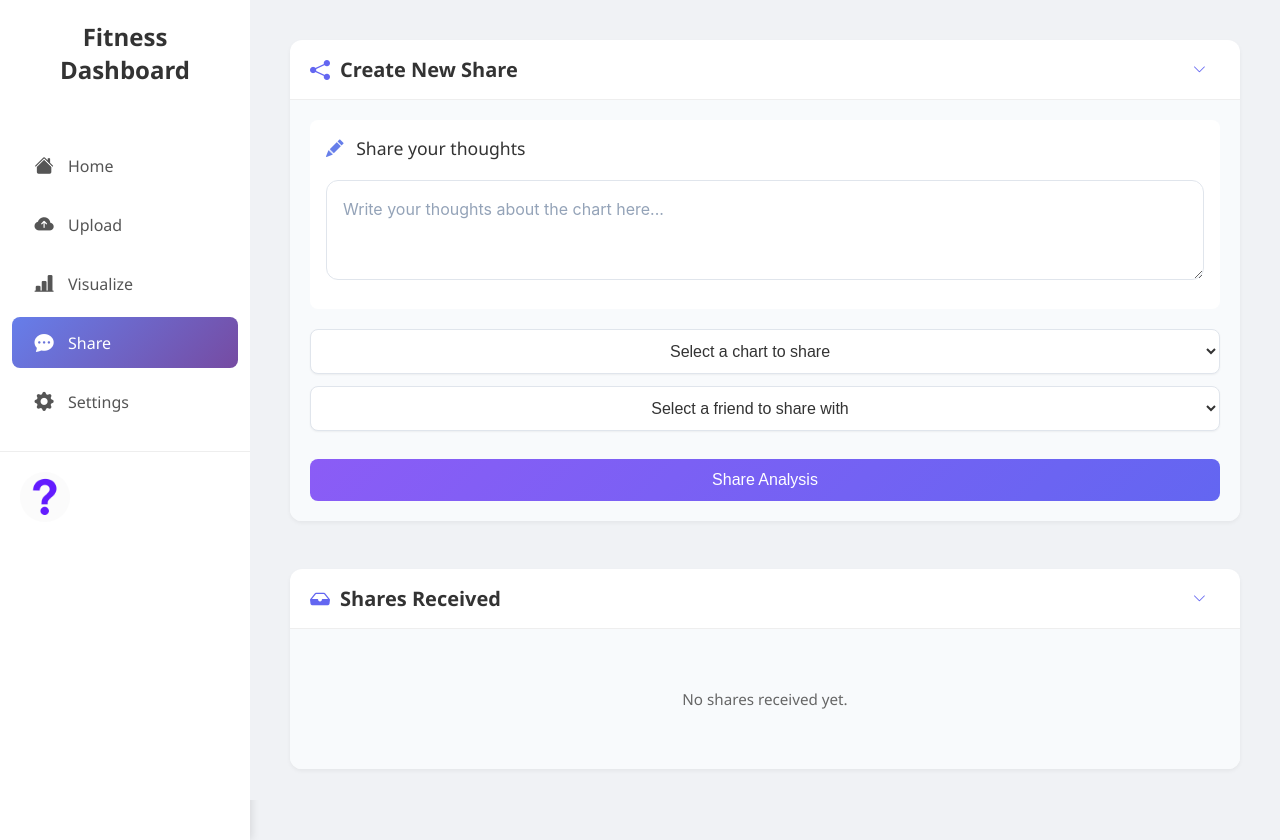
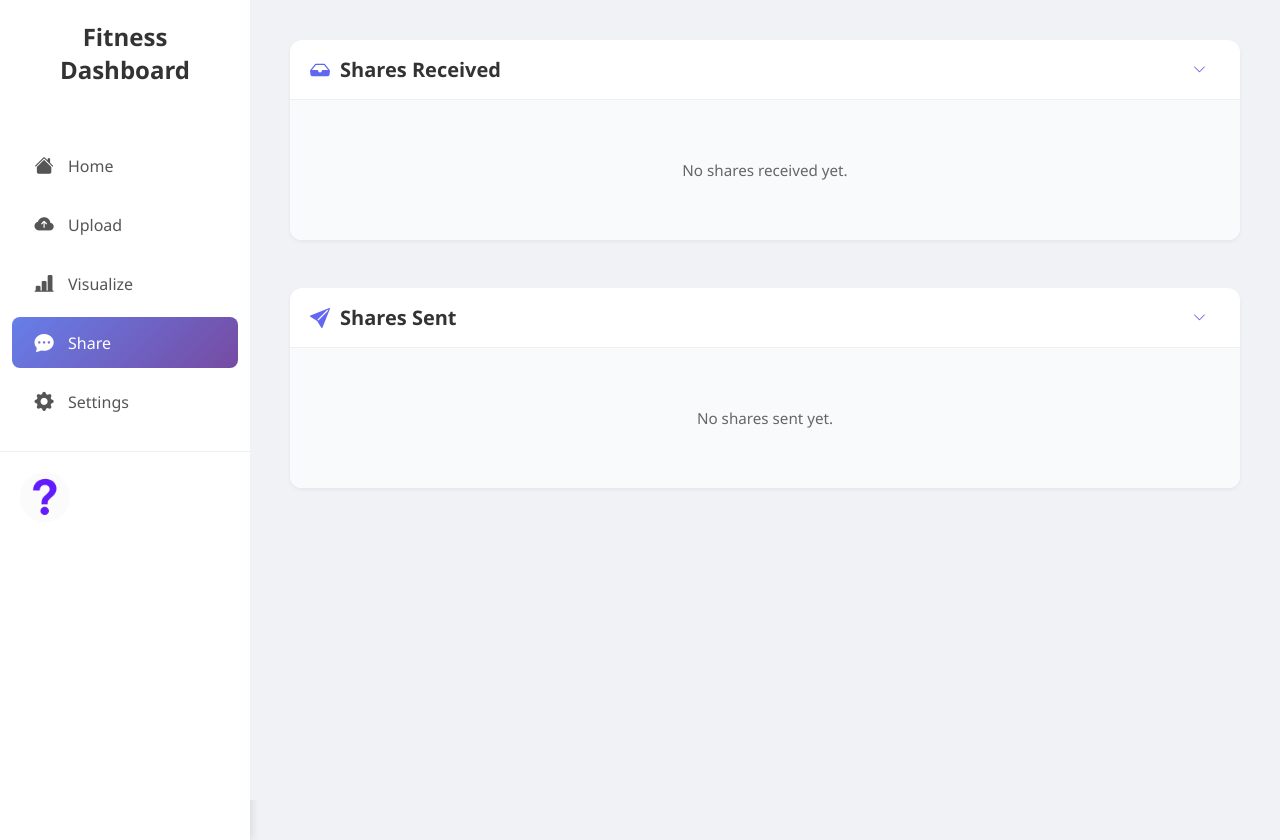
Before and after one commit to CallMeHeiSir/CITS5505_Group_project, a Flask app: page /share in a window 1280 px wide. Run offline with Flask 3, Linux system fonts and the light colour scheme; some libraries are stand-ins or nearby versions.

Commit message:
delete chart-share in share page

```diff
--- a/backend/static/js/share.js
+++ b/backend/static/js/share.js
@@ -1,15 +1,6 @@
 // Initialize sharing functionality when the DOM is loaded
 document.addEventListener('DOMContentLoaded', function() {
-  // Get sharing form elements
-  const shareButton = document.getElementById('share-analysis');
-  const textarea = document.getElementById('share-text');
-  const chartSelect = document.getElementById('chart-select');
-  const friendSelect = document.getElementById('friend-select');
-
-  // Load friends list
-  loadFriendsList();
-
-  // Initialize toggle buttons
+  // Initialize toggle buttons for "Shares Received" and "Shares Sent"
   const toggleButtons = document.querySelectorAll('.toggle-btn');
   toggleButtons.forEach(button => {
     button.addEventListener('click', function() {
@@ -19,233 +10,17 @@ document.addEventListener('DOMContentLoaded', function() {
     });
   });
 
-  // Load existing shares from localStorage
-  updateSentShares();
-
-  // Handle share button click
-  shareButton.addEventListener('click', handleShare);
-
+  // Load shares
   loadReceivedShares();
   loadSentShares();
 });
 
-// Load friends list from backend
-function loadFriendsList() {
-  fetch('/api/friend/friends')
-    .then(response => response.json())
-    .then(data => {
-      if (data.friends) {
-        const friendSelect = document.getElementById('friend-select');
-        // Clear existing options except the placeholder
-        while (friendSelect.options.length > 1) {
-          friendSelect.remove(1);
-        }
-        // Add friend options
-        data.friends.forEach(friend => {
-          const option = document.createElement('option');
-          option.value = friend.id;
-          option.textContent = friend.username;
-          friendSelect.appendChild(option);
-        });
-      }
-    })
-    .catch(error => {
-      console.error('Error loading friends list:', error);
-      alert('Failed to load friends list. Please try again later.');
-    });
-}
-
-function handleShare() {
-  const textarea = document.getElementById('share-text');
-  const chartSelect = document.getElementById('chart-select');
-  const friendSelect = document.getElementById('friend-select');
-  const shareButton = document.getElementById('share-analysis');
-
-  const content = textarea.value.trim();
-  const selectedChart = chartSelect.value;
-  const selectedFriendId = friendSelect.value;
-  const selectedFriendName = friendSelect.options[friendSelect.selectedIndex].text;
-
-  // Validate inputs
-  if (!content) {
-    alert('Please write your thoughts about the chart.');
-    textarea.focus();
-    return;
-  }
-
-  if (!selectedChart) {
-    alert('Please select a chart to share.');
-    chartSelect.focus();
-    return;
-  }
-
-  if (!selectedFriendId) {
-    alert('Please select a friend to share with.');
-    friendSelect.focus();
-    return;
-  }
-
-  // Add sharing animation
-  shareButton.style.opacity = '0.7';
-  shareButton.textContent = 'Sharing...';
-  shareButton.disabled = true;
-
-  // Send share request to backend
-  fetch('/api/share/activity', {
-    method: 'POST',
-    headers: {
-      'Content-Type': 'application/json',
-    },
-    body: JSON.stringify({
-      activity_id: selectedChart,
-      share_to_user_id: selectedFriendId,
-      message: content,
-      visualization_type: selectedChart
-    })
-  })
-  .then(response => response.json())
-  .then(data => {
-    if (data.status === 'success') {
-      // Create new share record for UI
-      const shareRecord = {
-        id: Date.now(),
-        content: content,
-        chartName: chartSelect.options[chartSelect.selectedIndex].text,
-        friendName: selectedFriendName,
-        timestamp: new Date().toISOString()
-      };
-
-      // Add to localStorage
-      const sentShares = JSON.parse(localStorage.getItem('sentShares') || '[]');
-      sentShares.unshift(shareRecord);
-      localStorage.setItem('sentShares', JSON.stringify(sentShares));
-
-      // Update UI
-      updateSentShares();
-
-      // Reset form
-      textarea.value = '';
-      chartSelect.value = '';
-      friendSelect.value = '';
-
-      // Show success message
-      alert('Successfully shared!');
-    } else {
-      alert(data.message || 'Failed to share. Please try again.');
-    }
-  })
-  .catch(error => {
-    console.error('Error sharing:', error);
-    alert('Failed to share. Please try again later.');
-  })
-  .finally(() => {
-    // Reset button
-    shareButton.style.opacity = '1';
-    shareButton.textContent = 'Share Analysis';
-    shareButton.disabled = false;
-  });
-}
-
-function updateSentShares() {
-  const sentShares = JSON.parse(localStorage.getItem('sentShares') || '[]');
-  const container = document.querySelector('.share-section:last-child .share-content');
-
-  if (sentShares.length === 0) {
-    container.innerHTML = '<div class="empty-state">No shares sent yet.</div>';
-    return;
-  }
-
-  const sharesHTML = sentShares.map(share => `
-    <div class="share-record">
-      <div class="record-header">
-        <div class="record-title">
-          <h3>${share.chartName}</h3>
-          <span class="share-info">Shared with ${share.friendName} • ${formatDate(share.timestamp)}</span>
-        </div>
-      </div>
-      <div class="record-content">
-        <p>${share.content}</p>
-      </div>
-      <div class="record-actions">
-        <button class="action-btn view-btn" onclick="viewChart('${share.chartName}')">
-          <i class="bi bi-graph-up"></i>
-          View Chart
-        </button>
-        <button class="action-btn withdraw-btn" onclick="withdrawShare(${share.id})">
-          <i class="bi bi-x-lg"></i>
-          Withdraw
-        </button>
-      </div>
-    </div>
-  `).join('');
-
-  container.innerHTML = sharesHTML;
-}
-
-function formatDate(dateString) {
-  const date = new Date(dateString);
-  return date.toLocaleDateString() + ', ' + date.toLocaleTimeString();
-}
-
-function viewChart(chartName) {
-  alert('Viewing chart: ' + chartName);
-  // 这里可以添加查看图表的具体实现
-}
-
-function withdrawShare(shareId) {
-  if (confirm('Are you sure you want to withdraw this share?')) {
-    let sentShares = JSON.parse(localStorage.getItem('sentShares') || '[]');
-    sentShares = sentShares.filter(share => share.id !== shareId);
-    localStorage.setItem('sentShares', JSON.stringify(sentShares));
-    updateSentShares();
-    alert('Share withdrawn successfully.');
-  }
-}
-
-// 创建新分享
-function createNewShare() {
-  const content = document.querySelector('.ql-editor').innerHTML;
-  const charts = $('#chart-select').val();
-  const friends = $('#friend-select').val();
-
-  if (!content.trim() || !charts.length || !friends.length) {
-    alert('请填写完整的分享信息！');
-    return;
-  }
-
-  const shareRecord = {
-    content: content,
-    charts: charts,
-    friends: friends,
-    timestamp: new Date().toISOString(),
-    author: {
-      name: 'Current User',
-      avatar: '/static/avatars/default.png'
-    }
-  };
-
-  const myShares = JSON.parse(localStorage.getItem('myShares') || '[]');
-  myShares.push(shareRecord);
-  localStorage.setItem('myShares', JSON.stringify(myShares));
-
-  // 清空表单
-  document.querySelector('.ql-editor').innerHTML = '';
-  $('#chart-select').val(null).trigger('change');
-  $('#friend-select').val(null).trigger('change');
-
-  // 切换到发出的分享标签页
-  document.querySelector('[data-tab="my-shares"]').click();
-
-  // 显示成功消息
-  alert('分享发布成功！');
-}
-
-// 加载收到的分享
+// Load received shares
 function loadReceivedShares() {
   fetch('/api/share/received')
     .then(res => res.json())
     .then(data => {
-      const container = document.querySelector('.share-section:nth-of-type(2) .share-content');
+      const container = document.querySelector('.share-section:nth-of-type(1) .share-content'); // Updated index after removing "Create New Share"
       if (!container) return;
       container.innerHTML = '';
       if (!data.shared_activities || data.shared_activities.length === 0) {
@@ -258,7 +33,7 @@ function loadReceivedShares() {
     });
 }
 
-// 加载发出的分享
+// Load sent shares
 function loadSentShares() {
   fetch('/api/share/sent')
     .then(res => res.json())
@@ -275,7 +50,7 @@ function loadSentShares() {
     });
 }
 
-// 创建分享记录 HTML
+// Create share record HTML
 function createShareRecordHTML(share, type) {
   const isReceived = type === 'received';
   const statusBadge = isReceived ? `
@@ -340,14 +115,14 @@ function createShareRecordHTML(share, type) {
   `;
 }
 
-// 初始化回复表单
+// Initialize reply forms
 function initializeReplyForms() {
   document.querySelectorAll('.reply-form').forEach(form => {
     form.style.display = 'none';
   });
 }
 
-// 切换回复表单显示状态
+// Toggle reply form visibility
 function toggleReplyForm(shareId) {
   const form = document.getElementById(`reply-form-${shareId}`);
   const isVisible = form.style.display === 'block';
@@ -357,7 +132,7 @@ function toggleReplyForm(shareId) {
   }
 }
 
-// 提交回复
+// Submit reply
 function submitReply(shareId) {
   const form = document.getElementById(`reply-form-${shareId}`);
   const content = form.querySelector('textarea').value.trim();
@@ -367,13 +142,13 @@ function submitReply(shareId) {
     return;
   }
 
-  // TODO: 发送回复到后端
+  // TODO: Send reply to backend
   alert('回复已发送！');
   form.querySelector('textarea').value = '';
   form.style.display = 'none';
 }
 
-// 撤回分享
+// Revoke share
 function revokeShare(shareId) {
   if (!confirm('Are you sure you want to withdraw this share?')) return;
 
@@ -384,7 +159,7 @@ function revokeShare(shareId) {
     .then(data => {
       if (data.status === 'success') {
         alert(data.message || 'Share revoked successfully.');
-        loadSentShares();  // ✅ 重新加载分享记录
+        loadSentShares();
       } else {
         alert(data.message || 'Failed to revoke share.');
       }
@@ -395,11 +170,8 @@ function revokeShare(shareId) {
     });
 }
 
-
 function renderShareMessage(share, type) {
-  // 头像、用户名、时间
   const user = type === 'received' ? share.shared_from : share.shared_to;
-  // 格式化UTC时间：日期和时间之间用空格，只保留到秒
   let time = share.created_at;
   if (time) {
     time = time.replace('T', ' ');
@@ -432,12 +204,10 @@ function renderShareMessage(share, type) {
 }
 
 function renderSharedContent(share) {
-  // 留言优先显示
   let messageHtml = '';
   if (share.share_message) {
     messageHtml = `<div class="share-message" style="margin-bottom:8px;color:#6366f1;font-weight:500;">${share.share_message}</div>`;
   }
-  // 活动卡片复用 recent activity 样式
   if (share.activity_type) {
     return `
       ${messageHtml}
@@ -456,9 +226,7 @@ function renderSharedContent(share) {
       </div>
     `;
   }
-  // 图表/仪表盘分享渲染
   if (share.snapshot) {
-    // 自动解析字符串快照
     if (typeof share.snapshot === 'string') {
       try {
         share.snapshot = JSON.parse(share.snapshot);
@@ -477,7 +245,6 @@ function renderSharedContent(share) {
 }
 
 function renderChartSnapshot(type, snapshot) {
-  // 统计卡片类型特殊渲染
   if (snapshot.type === 'stat-card') {
     if (snapshot.cardType === 'calories-distance') {
       return `<div class="stat-card-group" style="display:flex;gap:24px;margin:24px 0;">
@@ -503,17 +270,12 @@ function renderChartSnapshot(type, snapshot) {
       </div>`;
     }
   }
-  // 日历类型渲染
   if (snapshot.type === 'calendar') {
-    // 构建日历表格
     const year = snapshot.year;
     const month = snapshot.month;
     const activityDates = snapshot.activityDates || [];
-    // 英文月份
     const monthNames = ['January','February','March','April','May','June','July','August','September','October','November','December'];
-    // 英文星期
     const weekDays = ['Sun','Mon','Tue','Wed','Thu','Fri','Sat'];
-    // 生成本月所有日期
     const firstDay = new Date(year, month - 1, 1);
     const lastDay = new Date(year, month, 0);
     const daysInMonth = lastDay.getDate();
@@ -521,7 +283,6 @@ function renderChartSnapshot(type, snapshot) {
       <div style='font-weight:bold;font-size:1.2em;margin-bottom:8px;'>${monthNames[month-1]} ${year}</div>
       <div style='display:grid;grid-template-columns:repeat(7,1fr);gap:4px;background:#f3f4f6;padding:8px 0;border-radius:8px;'>`;
     weekDays.forEach(d => html += `<div style='color:#888;font-size:0.95em;'>${d}</div>`);
-    // 补齐前导空格
     for (let i = 0; i < firstDay.getDay(); i++) html += `<div></div>`;
     for (let d = 1; d <= daysInMonth; d++) {
       const dateStr = `${year}-${month.toString().padStart(2,'0')}-${d.toString().padStart(2,'0')}`;
@@ -531,7 +292,6 @@ function renderChartSnapshot(type, snapshot) {
     html += `</div></div>`;
     return html;
   }
-  // 生成唯一id，防止多图表冲突
   const chartId = 'shared-chart-' + Math.random().toString(36).substr(2, 9);
   const labels = snapshot.data?.labels || [];
   const datasets = snapshot.data?.datasets || [];
@@ -539,7 +299,6 @@ function renderChartSnapshot(type, snapshot) {
   if (!labels.length || !datasets.length || !hasValidData) {
     return `<div class="chart-container" style="height:300px;margin-bottom:16px;display:flex;align-items:center;justify-content:center;color:#888;">No chart data to display.</div>`;
   }
-  // 优先用快照里的type
   let chartType = snapshot.type || type;
   if (labels.length === 1) chartType = 'bar';
   setTimeout(() => {
@@ -558,7 +317,6 @@ function renderChartSnapshot(type, snapshot) {
 }
 
 function renderDashboardSnapshot(snapshot) {
-  // snapshot为数组，顺序渲染每个元素
   if (Array.isArray(snapshot)) {
     let html = '<div class="dashboard-container" style="display:flex;flex-direction:column;gap:24px;margin-bottom:16px;">';
     snapshot.forEach((item, idx) => {
@@ -567,7 +325,6 @@ function renderDashboardSnapshot(snapshot) {
     html += '</div>';
     return html;
   }
-  // ...原对象结构兼容逻辑...
   return '';
 }
 
@@ -625,7 +382,6 @@ function revokeShare(id) {
     });
 }
 
-// 新增：专门用于dashboard快照的渲染
 function renderDashboardSnapshotV2(snapshot) {
   if (!Array.isArray(snapshot)) return '';
   let html = '<div class="dashboard-container" style="display:flex;flex-direction:column;gap:24px;margin-bottom:16px;">';
@@ -635,7 +391,6 @@ function renderDashboardSnapshotV2(snapshot) {
     } else if (item.type === 'calendar') {
       html += renderChartSnapshot(item.type, item);
     } else if (['bar','line','pie','doughnut'].includes(item.type)) {
-      // 图表类型，labels和datasets必须存在且为非空数组
       const labels = item.data?.labels || [];
       const datasets = item.data?.datasets || [];
       if (Array.isArray(labels) && labels.length && Array.isArray(datasets) && datasets.length) {
--- a/backend/templates/share.html
+++ b/backend/templates/share.html
@@ -42,32 +42,6 @@
       <!-- Main Content -->
       <main class="main-content">
         <div class="share-container">
-          <!-- Create New Share -->
-          <div class="share-section">
-            <h2 class="section-title">
-              <i class="bi bi-share-fill"></i> Create New Share
-              <button class="toggle-btn"><i class="bi bi-chevron-down"></i></button>
-            </h2>
-            <div class="share-content">
-              <div class="form-group">
-                <label><i class="bi bi-pencil-fill"></i> Share your thoughts</label>
-                <textarea id="share-text" class="share-textarea" placeholder="Write your thoughts about the chart here..."></textarea>
-              </div>
-
-              <select class="form-select" id="chart-select">
-                <option value="" disabled selected>Select a chart to share</option>
-                <option value="sleep">Sleep Tracker</option>
-                <option value="activity">Activity Tracker</option>
-                <option value="nutrition">Nutrition Tracker</option>
-              </select>
-
-              <select class="form-select" id="friend-select">
-                <option value="" disabled selected class="select-placeholder">Select a friend to share with</option>
-              </select>
-
-              <button class="share-button" id="share-analysis">Share Analysis</button>
-            </div>
-          </div>
 
           <!-- Shares Received -->
           <div class="share-section">
```
